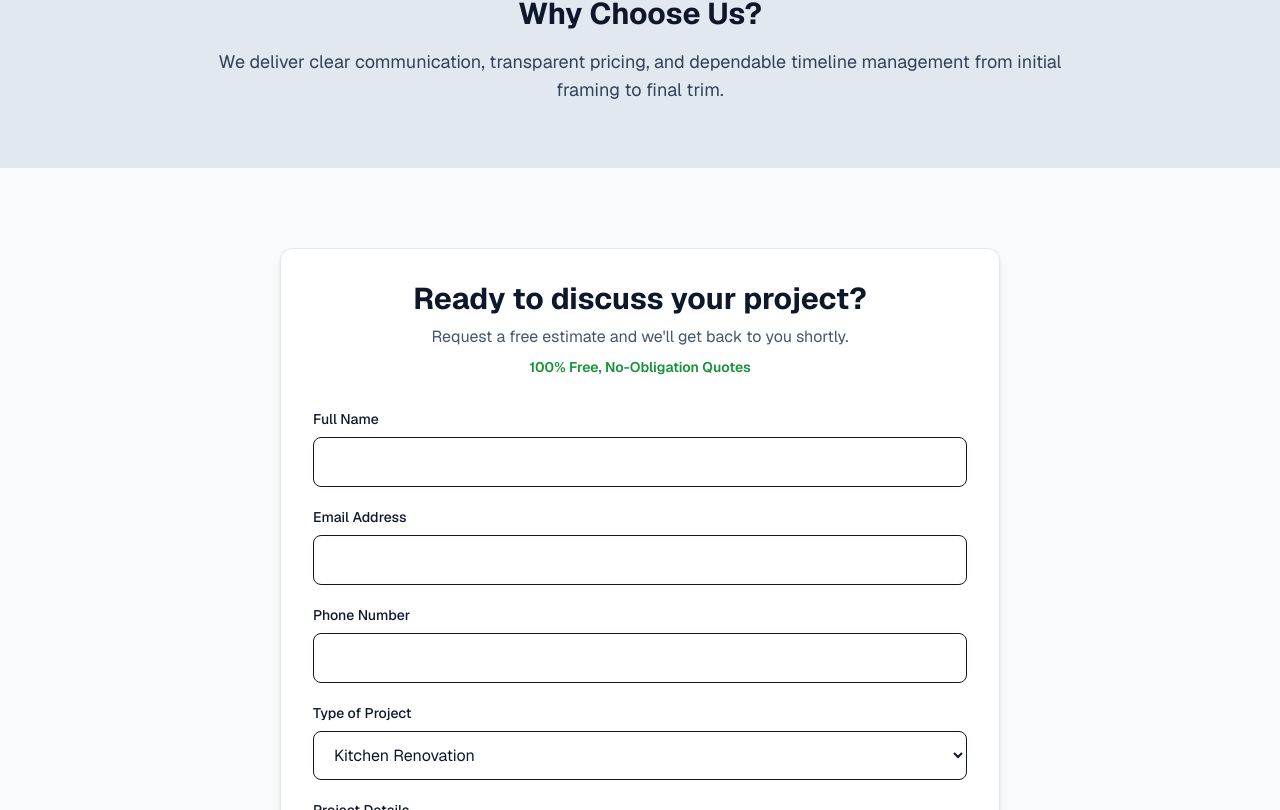
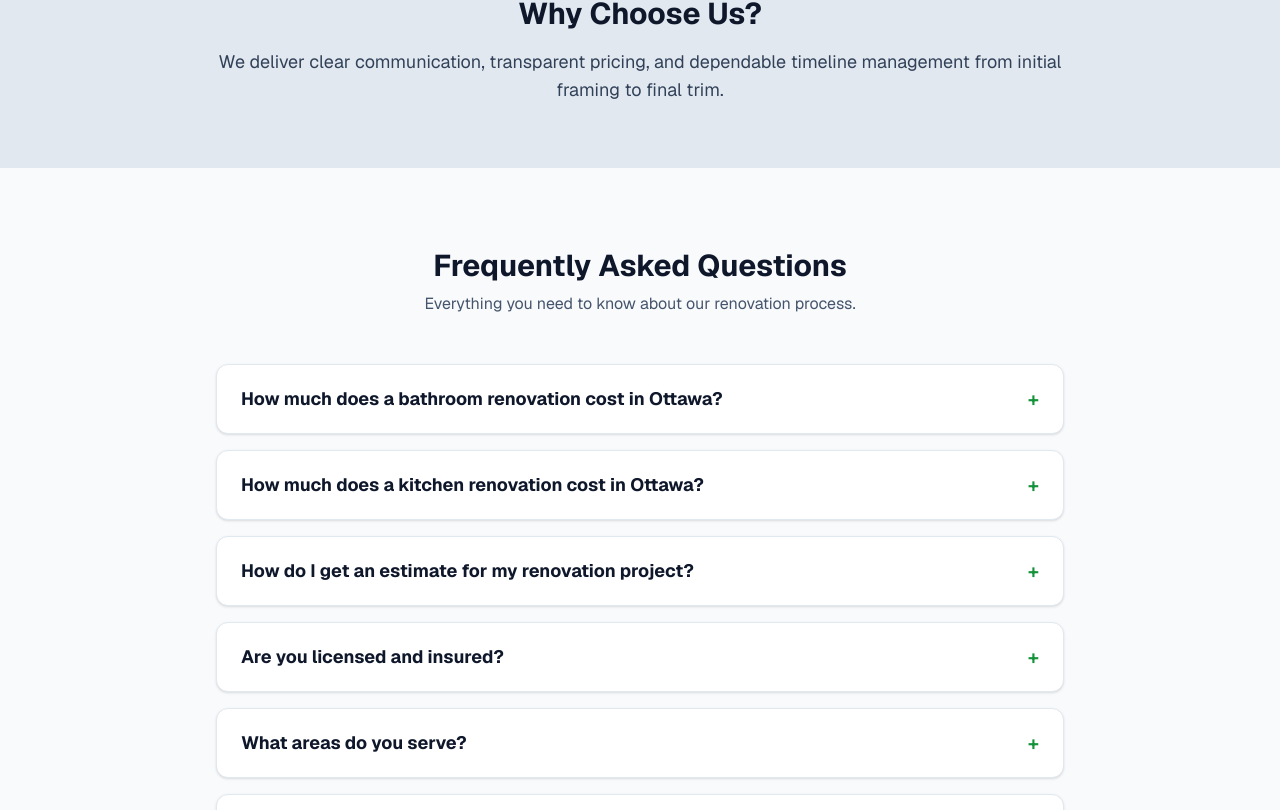
Before and after one commit to sachagauthier9-star/contractor-site, a Next.js app: page / in a window 1280 px wide. Shown: the part 1990-2800 px from the top of the page. Built offline with nearby package versions, Linux system fonts and the light colour scheme.

Commit message:
Update FAQ component with local SEO target areas and formatted content

```diff
--- a/app/components/ContactForm.tsx
+++ b/app/components/ContactForm.tsx
@@ -59,6 +59,7 @@ export default function ContactForm() {
           <option>Basement Finishing</option>
           <option>Accent Walls</option>
           <option>General Contracting</option>
+          <option>Questions</option>
           <option>Other</option>
         </select>
       </div>
--- a/app/components/Header.tsx
+++ b/app/components/Header.tsx
@@ -38,6 +38,9 @@ export default function Header() {
           <Link href="/#about" className="hover:text-slate-950 transition">
             About Us
           </Link>
+          <Link href="/#faq" className="hover:text-slate-950 transition">
+            FAQ
+          </Link>
         </nav>
 
         {/* Header Right Actions */}
@@ -72,10 +75,10 @@ export default function Header() {
                 </a>
 
                 <a
-                  href="mailto:info@whitepineconstruction.ca"
+                  href="mailto:sacha@whitepineconstruction.ca"
                   className="flex items-center gap-2 font-medium hover:text-[#15933a] transition break-all"
                 >
-                  <span>✉️</span> info@whitepineconstruction.ca
+                  <span>✉️</span> sacha@whitepineconstruction.ca
                 </a>
               </div>
             )}
@@ -140,6 +143,13 @@ export default function Header() {
           >
             About Us
           </Link>
+          <Link
+            href="/#faq"
+            onClick={() => setMobileMenuOpen(false)}
+            className="py-1 hover:text-[#15933a] transition"
+          >
+            FAQ
+          </Link>
         </div>
       )}
     </header>
--- a/app/page.tsx
+++ b/app/page.tsx
@@ -1,8 +1,74 @@
 "use client";
 
+import { useState } from "react";
 import ContactForm from "./components/ContactForm";
 
+const faqs = [
+  {
+    question: "How much does a bathroom renovation cost in Ottawa?",
+    answer:
+      "Bathroom renovation costs in Ottawa vary based on the size of the space, materials selected, and the scope of work. On average, a full bathroom remodel can range from $10,000 to $25,000 or more. We provide detailed estimates after an on-site consultation to ensure accurate pricing for your specific project.",
+  },
+  {
+    question: "How much does a kitchen renovation cost in Ottawa?",
+    answer:
+      "In Ottawa, a full kitchen renovation typically ranges from $35,000 to $100,000+, depending on the size of the room, layout changes, and finish selections. We provide a detailed estimate after an on-site consultation to ensure accurate pricing for your specific project.",
+  },
+  {
+    question: "How do I get an estimate for my renovation project?",
+    answer:
+      "You can request a free estimate by filling out our contact form below or reaching out directly via phone or email. We will schedule a site consultation to evaluate your space, discuss your goals, and provide a detailed quote.",
+  },
+  {
+    question: "Are you licensed and insured?",
+    answer:
+      "Yes, White Pine Construction Ottawa is fully licensed and carries comprehensive liability insurance to ensure complete peace of mind throughout every stage of your project.",
+  },
+  {
+    question: "What areas do you serve?",
+    answer: (
+      <div className="space-y-3">
+        <p>
+          We provide residential interior renovations and general contracting services across the Greater Ottawa Area and surrounding eastern communities. Our core service areas include:
+        </p>
+        <ul className="list-disc pl-5 space-y-1">
+          <li>
+            <strong>East Ottawa &amp; Regional:</strong> Orléans, Gloucester, Rockland, Cumberland, Navan, Limoges, and Embrun
+          </li>
+          <li>
+            <strong>Central &amp; Urban Ottawa:</strong> The Glebe, Westboro, Alta Vista, Rockcliffe Park, and Old Ottawa South
+          </li>
+          <li>
+            <strong>Suburban Ottawa:</strong> Kanata, Barrhaven, Stittsville, Riverside South, Greely, and Manotick
+          </li>
+        </ul>
+      </div>
+    ),
+  },
+  {
+    question: "How long does a typical kitchen or bathroom renovation take?",
+    answer:
+      "Timelines vary based on scope, custom materials, and square footage. A standard bathroom update generally takes 1 to 2 weeks, while full kitchen remodels typically take 3 to 5 weeks. We establish a clear timeline prior to starting work.",
+  },
+  {
+    question: "Do I need to supply my own materials?",
+    answer:
+      "We handle all framing, structural, trade, and building supplies. For finishing fixtures like tile, vanity units, faucets, or lighting, you can select and purchase them directly, or work with us to source premium trade materials.",
+  },
+  {
+    question: "How do you handle changes during the project?",
+    answer:
+      "If you choose to alter the scope of work during construction, we provide a written change order outlining any adjustments to time or cost before proceeding, ensuring total pricing transparency.",
+  },
+];
+
 export default function Home() {
+  const [openFaq, setOpenFaq] = useState<number | null>(null);
+
+  const toggleFaq = (index: number) => {
+    setOpenFaq(openFaq === index ? null : index);
+  };
+
   return (
     <>
       <main className="min-h-screen bg-slate-50 text-slate-900 font-sans">
@@ -199,6 +265,50 @@ export default function Home() {
           </div>
         </section>
 
+        {/* Frequently Asked Questions Section */}
+        <section id="faq" className="py-20 px-6 max-w-4xl mx-auto scroll-mt-16">
+          <div className="text-center mb-12">
+            <h2 className="text-3xl font-bold text-slate-900">Frequently Asked Questions</h2>
+            <p className="text-slate-600 mt-2">
+              Everything you need to know about our renovation process.
+            </p>
+          </div>
+
+          <div className="space-y-4">
+            {faqs.map((faq, index) => (
+              <div
+                key={index}
+                className="bg-white rounded-xl border border-slate-200 overflow-hidden transition-all duration-200 shadow-sm"
+              >
+                <button
+                  onClick={() => toggleFaq(index)}
+                  className="w-full px-6 py-5 text-left font-bold text-slate-900 flex justify-between items-center gap-4 hover:bg-slate-50 transition-colors"
+                >
+                  <span className="text-lg">{faq.question}</span>
+                  <span className="text-[#15933a] text-xl font-semibold">
+                    {openFaq === index ? "−" : "+"}
+                  </span>
+                </button>
+                {openFaq === index && (
+                  <div className="px-6 pb-5 text-slate-600 text-sm leading-relaxed border-t border-slate-100 pt-3">
+                    {faq.answer}
+                  </div>
+                )}
+              </div>
+            ))}
+          </div>
+
+          {/* Have any more questions callout banner */}
+          <div className="mt-12 text-center bg-slate-100 p-6 rounded-xl border border-slate-200">
+            <p className="text-lg font-bold text-slate-800">
+              Have any more questions?
+            </p>
+            <p className="text-slate-600 mt-1">
+              Don't hesitate to fill out the form below and we'll get back to you directly.
+            </p>
+          </div>
+        </section>
+
         {/* Contact Section */}
         <section id="contact" className="py-20 px-6 max-w-3xl mx-auto scroll-mt-16">
           <div className="bg-white p-8 rounded-xl shadow-md border border-slate-200">
@@ -207,7 +317,7 @@ export default function Home() {
             </h2>
 
             <p className="text-center text-slate-600 mb-2">
-              Request a free estimate and we'll get back to you shortly.
+              Request a free estimate or ask us any questions using the form below.
             </p>
 
             <p className="text-center text-sm font-semibold text-[#15933a] mb-8">
```
